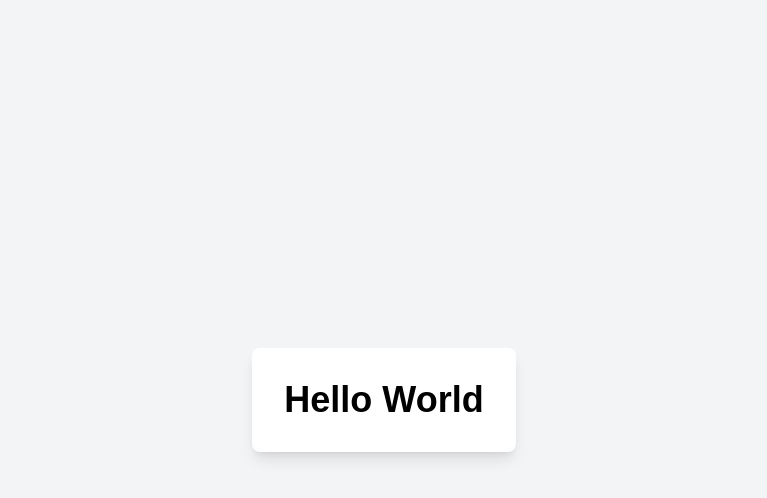
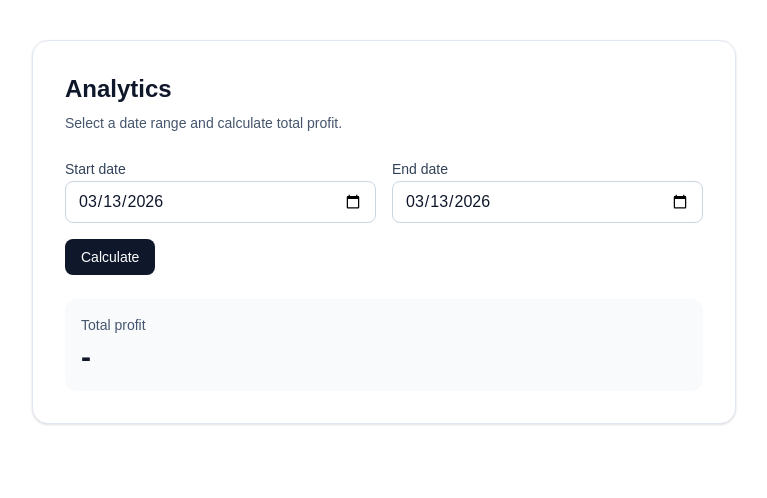
Before and after one commit to flexnocringe/VGTU-Aventory, a Next.js app in the folder VGTU-Aventory-Frontend/: page / in a window 1280 px wide. Shown: the top 498 px of the page, without its empty margins (256-1023 px from the left). Built offline with nearby package versions, Linux system fonts and the light colour scheme.

Commit message:
FEARURE_FRONTEND-45: Analitikos puslapi kuriame galima pamatyti tam tikro laikotarpio pajamas

```diff
--- /dev/null
+++ b/VGTU-Aventory-Frontend/src/app/api/analytics/total-profit/route.ts
@@ -0,0 +1,63 @@
+import { NextRequest, NextResponse } from "next/server";
+
+export async function GET(request: NextRequest) {
+  const startDate = request.nextUrl.searchParams.get("startDate");
+  const endDate = request.nextUrl.searchParams.get("endDate");
+
+  if (!startDate || !endDate) {
+    return NextResponse.json(
+      { error: "Both startDate and endDate are required." },
+      { status: 400 },
+    );
+  }
+
+  const start = new Date(startDate);
+  const end = new Date(endDate);
+
+  if (Number.isNaN(start.getTime()) || Number.isNaN(end.getTime())) {
+    return NextResponse.json(
+      { error: "Dates must be valid ISO date strings (YYYY-MM-DD)." },
+      { status: 400 },
+    );
+  }
+
+  if (start.getTime() > end.getTime()) {
+    return NextResponse.json(
+      { error: "startDate cannot be later than endDate." },
+      { status: 400 },
+    );
+  }
+
+  const backendBaseUrl = process.env.BACKEND_URL ?? "http://localhost:8080";
+  const backendUrl = `${backendBaseUrl}/totalProfitInInterval/${encodeURIComponent(startDate)}/${encodeURIComponent(endDate)}`;
+
+  const backendResponse = await fetch(backendUrl, {
+    method: "GET",
+    cache: "no-store",
+  });
+
+  if (!backendResponse.ok) {
+    return NextResponse.json(
+      { error: "Failed to fetch total profit from backend." },
+      { status: backendResponse.status },
+    );
+  }
+
+  const data = (await backendResponse.json()) as unknown;
+
+  const totalProfit =
+    typeof data === "number"
+      ? data
+      : typeof data === "object" && data !== null && "totalProfit" in data
+        ? Number((data as { totalProfit: unknown }).totalProfit)
+        : Number.NaN;
+
+  if (Number.isNaN(totalProfit)) {
+    return NextResponse.json(
+      { error: "Backend returned an invalid total profit payload." },
+      { status: 502 },
+    );
+  }
+
+  return NextResponse.json({ totalProfit });
+}
--- a/VGTU-Aventory-Frontend/src/app/page.tsx
+++ b/VGTU-Aventory-Frontend/src/app/page.tsx
@@ -1,9 +1,9 @@
+import { AnalyticsProfitCalculator } from "@/features/analytics/components/AnalyticsProfitCalculator";
+
 export default function Home() {
   return (
-    <div className="flex min-h-screen items-center justify-center bg-gray-100">
-      <div className="bg-white p-8 rounded-lg shadow-lg">
-        <h1 className="text-4xl font-bold text-center text-black">Hello World</h1>
-      </div>
-    </div>
+    <main className="mx-auto min-h-screen w-full max-w-3xl px-4 py-10 sm:px-6 lg:px-8">
+      <AnalyticsProfitCalculator />
+    </main>
   );
 }
--- /dev/null
+++ b/VGTU-Aventory-Frontend/src/features/analytics/components/AnalyticsProfitCalculator.tsx
@@ -0,0 +1,89 @@
+"use client";
+
+import { FormEvent, useState } from "react";
+import { getTotalProfit } from "@/features/analytics/services/getTotalProfit";
+
+function getTodayIsoDate(): string {
+  return new Date().toISOString().split("T")[0];
+}
+
+export function AnalyticsProfitCalculator() {
+  const today = getTodayIsoDate();
+
+  const [startDate, setStartDate] = useState(today);
+  const [endDate, setEndDate] = useState(today);
+  const [totalProfit, setTotalProfit] = useState<number | null>(null);
+  const [isLoading, setIsLoading] = useState(false);
+  const [error, setError] = useState<string | null>(null);
+
+  async function handleCalculate(event: FormEvent<HTMLFormElement>) {
+    event.preventDefault();
+    setError(null);
+    setIsLoading(true);
+
+    try {
+      const data = await getTotalProfit({ startDate, endDate });
+      setTotalProfit(data.totalProfit);
+    } catch (requestError) {
+      const message =
+        requestError instanceof Error
+          ? requestError.message
+          : "Something went wrong while calculating total profit.";
+      setError(message);
+      setTotalProfit(null);
+    } finally {
+      setIsLoading(false);
+    }
+  }
+
+  return (
+    <section className="rounded-2xl border border-slate-200 bg-white p-6 shadow-sm sm:p-8">
+      <h1 className="text-2xl font-semibold text-slate-900">Analytics</h1>
+      <p className="mt-2 text-sm text-slate-600">
+        Select a date range and calculate total profit.
+      </p>
+
+      <form className="mt-6 space-y-4" onSubmit={handleCalculate}>
+        <div className="grid grid-cols-1 gap-4 sm:grid-cols-2">
+          <label className="space-y-1">
+            <span className="text-sm font-medium text-slate-700">Start date</span>
+            <input
+              type="date"
+              value={startDate}
+              onChange={(event) => setStartDate(event.target.value)}
+              className="w-full rounded-lg border border-slate-300 px-3 py-2 text-slate-900 outline-none ring-offset-2 transition focus:border-slate-400 focus:ring-2 focus:ring-slate-300"
+              required
+            />
+          </label>
+
+          <label className="space-y-1">
+            <span className="text-sm font-medium text-slate-700">End date</span>
+            <input
+              type="date"
+              value={endDate}
+              onChange={(event) => setEndDate(event.target.value)}
+              className="w-full rounded-lg border border-slate-300 px-3 py-2 text-slate-900 outline-none ring-offset-2 transition focus:border-slate-400 focus:ring-2 focus:ring-slate-300"
+              required
+            />
+          </label>
+        </div>
+
+        <button
+          type="submit"
+          disabled={isLoading}
+          className="inline-flex items-center rounded-lg bg-slate-900 px-4 py-2 text-sm font-medium text-white transition hover:bg-slate-800 disabled:cursor-not-allowed disabled:opacity-70"
+        >
+          {isLoading ? "Calculating..." : "Calculate"}
+        </button>
+      </form>
+
+      <div className="mt-6 rounded-xl bg-slate-50 p-4">
+        <p className="text-sm text-slate-600">Total profit</p>
+        <p className="mt-1 text-3xl font-semibold text-slate-900">
+          {totalProfit === null ? "-" : totalProfit.toLocaleString()}
+        </p>
+        {error ? <p className="mt-2 text-sm text-red-600">{error}</p> : null}
+      </div>
+    </section>
+  );
+}
--- /dev/null
+++ b/VGTU-Aventory-Frontend/src/features/analytics/services/getTotalProfit.ts
@@ -0,0 +1,21 @@
+import type { TotalProfitRequest, TotalProfitResponse } from "@/features/analytics/types/analytics";
+
+export async function getTotalProfit(
+  payload: TotalProfitRequest,
+): Promise<TotalProfitResponse> {
+  const searchParams = new URLSearchParams({
+    startDate: payload.startDate,
+    endDate: payload.endDate,
+  });
+
+  const response = await fetch(`/api/analytics/total-profit?${searchParams.toString()}`, {
+    method: "GET",
+    cache: "no-store",
+  });
+
+  if (!response.ok) {
+    throw new Error("Failed to fetch total profit.");
+  }
+
+  return (await response.json()) as TotalProfitResponse;
+}
--- /dev/null
+++ b/VGTU-Aventory-Frontend/src/features/analytics/types/analytics.ts
@@ -0,0 +1,8 @@
+export type TotalProfitRequest = {
+  startDate: string;
+  endDate: string;
+};
+
+export type TotalProfitResponse = {
+  totalProfit: number;
+};
```
